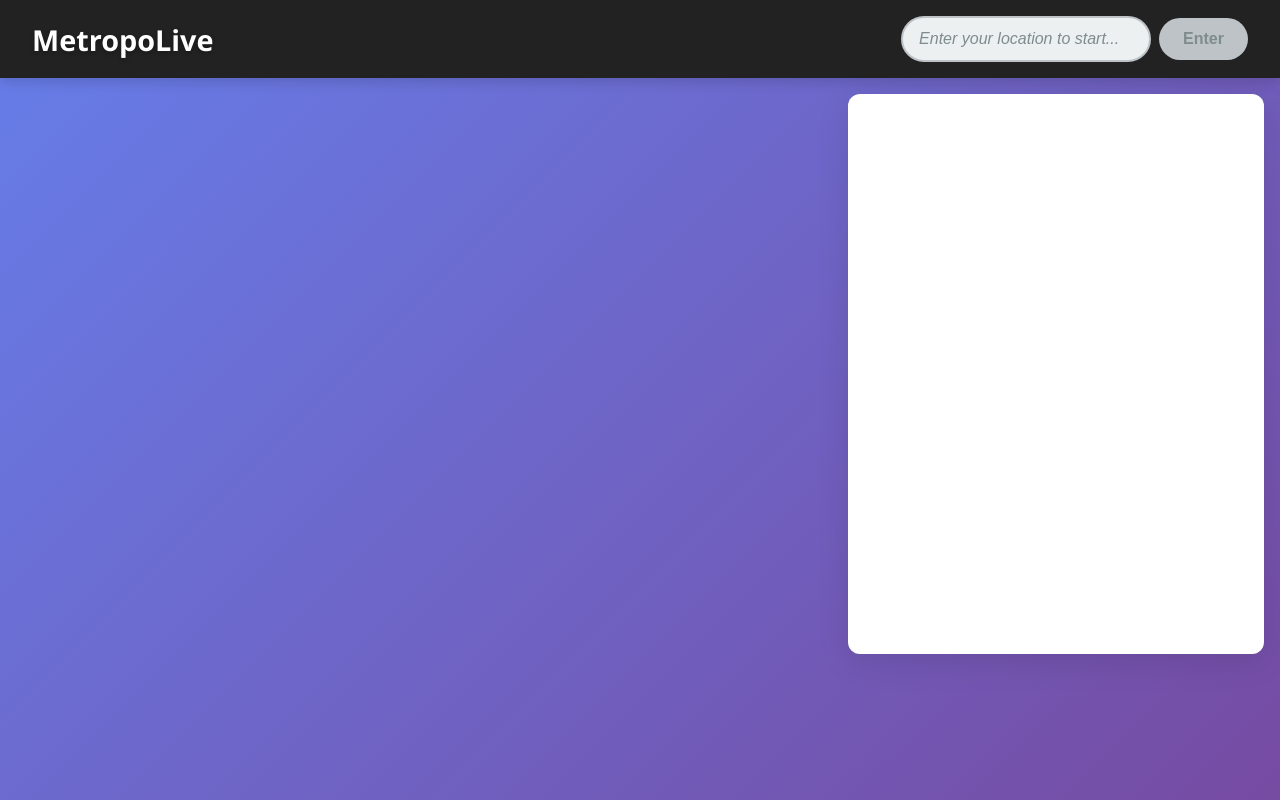
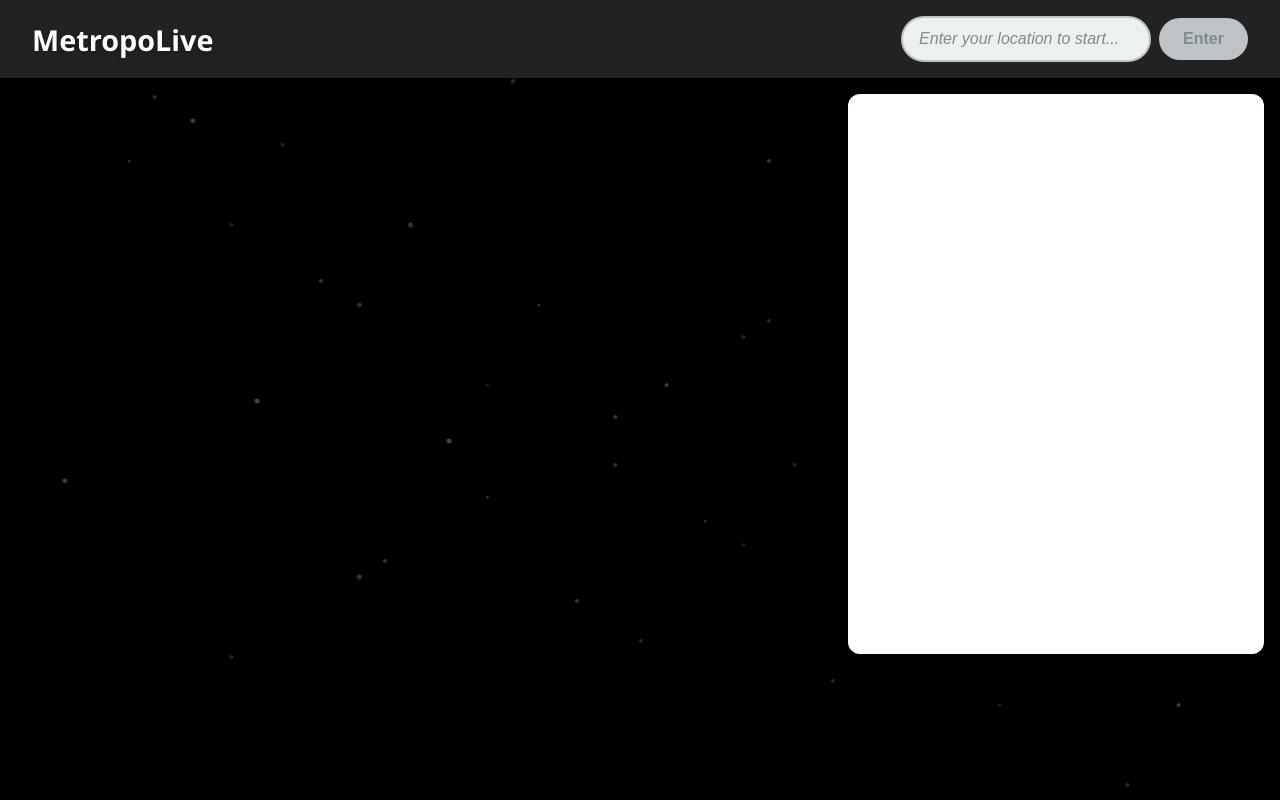
Before and after one commit to CMPT-276-SUMMER-2025/final-project-17-sunsets, a React (Vite) app in the folder frontend/: page / in a window 1280 px wide. Built offline with nearby package versions, Linux system fonts and the light colour scheme.

Commit message:
Changed the background to have a black stary theme

```diff
--- a/frontend/src/App.css
+++ b/frontend/src/App.css
@@ -1,8 +1,76 @@
 /* Main app container with gradient background */
 .app {
   min-height: 100vh;
-  background: linear-gradient(135deg, #667eea 0%, #764ba2 100%);
+  background: #000;
+  position: relative;
+  overflow: hidden;
   font-family: 'Segoe UI', Tahoma, Geneva, Verdana, sans-serif;
+}
+
+.app::before {
+  content: '';
+  position: absolute;
+  top: 0; left: 0; right: 0; bottom: 0;
+  z-index: 0;
+  pointer-events: none;
+  width: 2px;
+  height: 2px;
+  opacity: 0.6;
+  border-radius: 50%;
+  box-shadow:
+    40vw 10vh 2px 1px rgba(255,255,255,0.45),
+    10vw 20vh 0px 0.5px rgba(255,255,255,0.32),
+    80vw 30vh 1px 1px rgba(255,255,255,0.36),
+    60vw 40vh 0px 1px rgba(255,255,255,0.24),
+    20vw 50vh 1px 1.5px rgba(255,255,255,0.48),
+    70vw 60vh 0px 0.5px rgba(255,255,255,0.32),
+    30vw 70vh 1px 1px rgba(255,255,255,0.36),
+    50vw 80vh 0px 1px rgba(255,255,255,0.24),
+    15vw 15vh 1px 1.5px rgba(255,255,255,0.39),
+    85vw 25vh 0px 0.5px rgba(255,255,255,0.32),
+    25vw 35vh 1px 1px rgba(255,255,255,0.36),
+    75vw 45vh 0px 1px rgba(255,255,255,0.24),
+    35vw 55vh 1px 1.5px rgba(255,255,255,0.48),
+    55vw 65vh 0px 0.5px rgba(255,255,255,0.32),
+    45vw 75vh 1px 1px rgba(255,255,255,0.36),
+    65vw 85vh 0px 1px rgba(255,255,255,0.24),
+    5vw 60vh 1px 1.5px rgba(255,255,255,0.39),
+    95vw 70vh 0px 0.5px rgba(255,255,255,0.32),
+    60vw 20vh 1px 1px rgba(255,255,255,0.36),
+    80vw 80vh 0px 1px rgba(255,255,255,0.24),
+    12vw 12vh 1px 1px rgba(255,255,255,0.32),
+    22vw 18vh 0px 1px rgba(255,255,255,0.24),
+    32vw 28vh 1px 1.5px rgba(255,255,255,0.36),
+    42vw 38vh 0px 0.5px rgba(255,255,255,0.32),
+    52vw 48vh 1px 1px rgba(255,255,255,0.39),
+    62vw 58vh 0px 1px rgba(255,255,255,0.24),
+    72vw 68vh 1px 1.5px rgba(255,255,255,0.36),
+    82vw 78vh 0px 0.5px rgba(255,255,255,0.32),
+    92vw 88vh 1px 1px rgba(255,255,255,0.39),
+    18vw 82vh 0px 1px rgba(255,255,255,0.24),
+    28vw 72vh 1px 1.5px rgba(255,255,255,0.36),
+    38vw 62vh 0px 0.5px rgba(255,255,255,0.32),
+    48vw 52vh 1px 1px rgba(255,255,255,0.39),
+    58vw 42vh 0px 1px rgba(255,255,255,0.24),
+    68vw 32vh 1px 1.5px rgba(255,255,255,0.36),
+    78vw 22vh 0px 0.5px rgba(255,255,255,0.32),
+    88vw 12vh 1px 1px rgba(255,255,255,0.39),
+    8vw 8vh 1px 1px rgba(255,255,255,0.28),
+    18vw 28vh 0px 1px rgba(255,255,255,0.22),
+    28vw 38vh 1px 1.5px rgba(255,255,255,0.29),
+    38vw 48vh 0px 0.5px rgba(255,255,255,0.21),
+    48vw 58vh 1px 1px rgba(255,255,255,0.33),
+    58vw 68vh 0px 1px rgba(255,255,255,0.19),
+    68vw 78vh 1px 1.5px rgba(255,255,255,0.27),
+    78vw 88vh 0px 0.5px rgba(255,255,255,0.23),
+    88vw 98vh 1px 1px rgba(255,255,255,0.31),
+    98vw 18vh 0px 1px rgba(255,255,255,0.18);
+}
+
+/* Ensure content is above the stars */
+.app > * {
+  position: relative;
+  z-index: 1;
 }
 
 /* Header styling with centered text */
```
